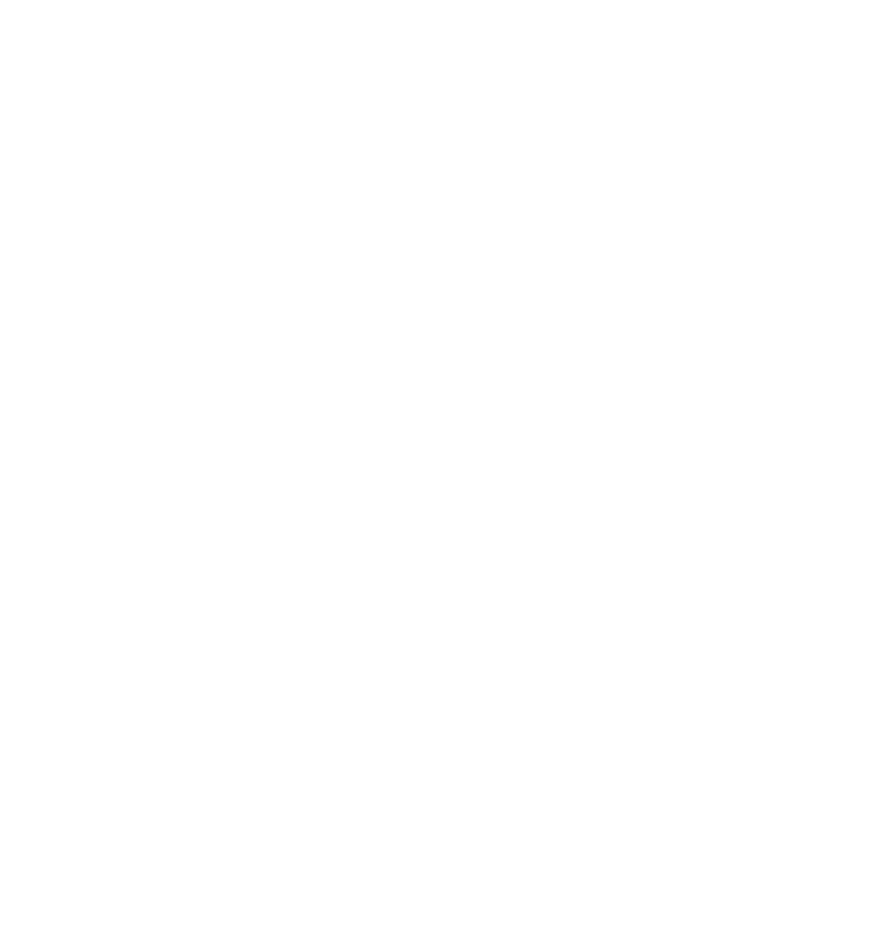
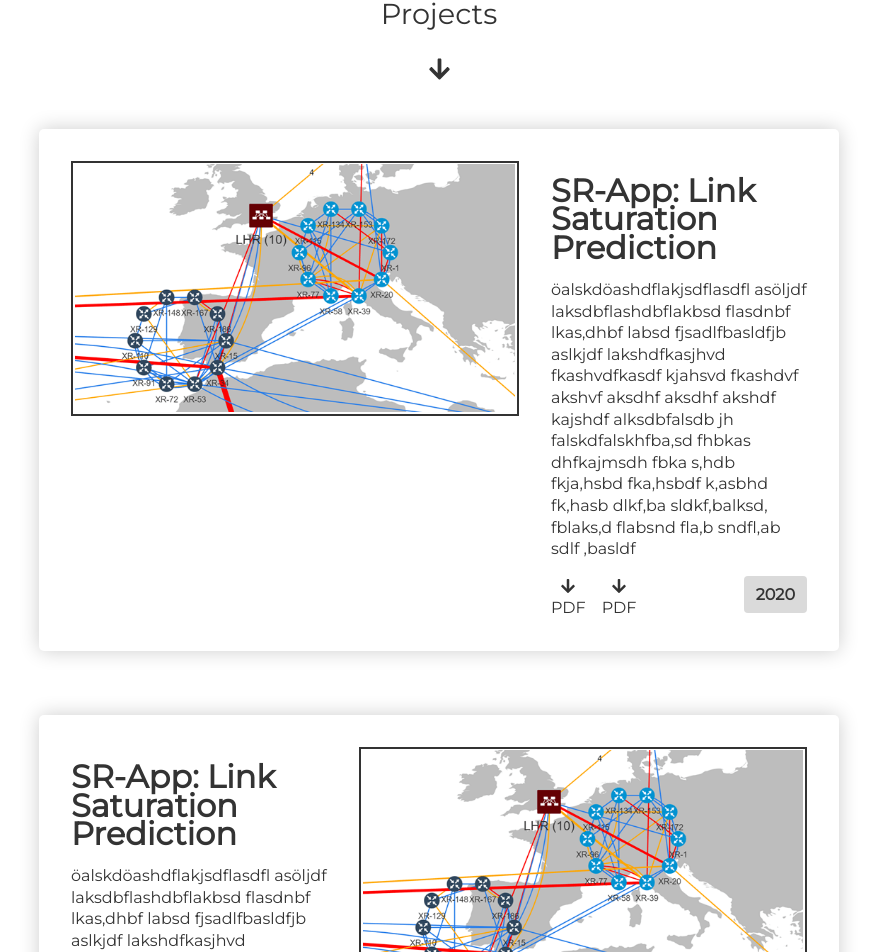
Before and after one commit to ubaumann/ubaumann.ch, a React (Create React App) app: page / in a window 1280 px wide. Shown: the part 2320-3272 px from the top of the page, without its empty margins (201-1078 px from the left). Before the commit the page ends 2215 px from the top, so only its background shows below. Built offline with nearby package versions, Linux system fonts and the light colour scheme.

Commit message:
added projects

```diff
--- a/public/index.html
+++ b/public/index.html
@@ -24,6 +24,11 @@
       work correctly both with client-side routing and a non-root public URL.
       Learn how to configure a non-root public URL by running `npm run build`.
     -->
+
+    <link rel="preconnect" href="https://fonts.googleapis.com">
+    <link rel="preconnect" href="https://fonts.gstatic.com" crossorigin>
+    <link href="https://fonts.googleapis.com/css2?family=Montserrat&display=swap" rel="stylesheet">
+
     <title>Michel Bongard</title>
   </head>
   <body>
--- a/src/App.tsx
+++ b/src/App.tsx
@@ -5,6 +5,7 @@ import Banner from './components/Banner/Banner';
 import AboutMe from './components/AboutMe/AboutMe';
 import Skills from './components/Skills/Skills';
 import Experience from './components/Experience/Experience';
+import Projects from './components/Projects/Projects';
 
 function App() {
   return (
@@ -13,6 +14,7 @@ function App() {
       <AboutMe />
       <Skills />
       <Experience />
+      <Projects />
     </div>
   );
 }
--- a/src/assets/fontawesome/fontawesome.ts
+++ b/src/assets/fontawesome/fontawesome.ts
@@ -6,6 +6,8 @@ import {
 import {
   faEnvelope,
   faBriefcase,
+  faClipboard,
+  faArrowDown,
 } from '@fortawesome/free-solid-svg-icons';
 
 library.add(
@@ -13,6 +15,8 @@ library.add(
   faLinkedin,
   faEnvelope,
   faBriefcase,
+  faClipboard,
+  faArrowDown,
 );
 
 export default library;
--- a/src/components/Experience/Experience.tsx
+++ b/src/components/Experience/Experience.tsx
@@ -10,7 +10,7 @@ const Experience = () => {
             <div className="TileTitle">Experience</div>
             <Timeline>
                 <TimelineItem period='April 2021 - Present' title='Assistant, Software Engineer'>
-                    <TimelineWorkDescription employer='INS Institute for Networked Solutions' employerLink='https://www.ins.hsr.ch/index.php?id=16093' employmentRate="100%" description='Assistant to the professors in the field of computer networks and full-stack software engineer for network applications (mostly for Segment Routing).' />
+                    <TimelineWorkDescription employer='INS Institute for Networked Solutions' employerLink='https://www.ins.hsr.ch/index.php?id=16093' employmentRate="100%" description='Assistant to the professors in the field of computer networks and full-stack software engineer for network applications (mostly in Segment Routing in collaboration with Cisco Inc.).' />
                 </TimelineItem>
                 <TimelineItem period='April 2017 - Present' title='Web-Administrator'>
                     <TimelineWorkDescription employer='Verein GemeinsamStark' employerLink='https://gemeinsamstark.ch/' employmentRate="<5%" description='Administrator for Wordpress website www.gemeinsamstark.ch.' />
--- /dev/null
+++ b/src/components/ProjectItem/ProjectItem.scss
@@ -0,0 +1,116 @@
+@import '../../scss/settings.scss';
+
+.ProjectItem {
+    display: flex;
+
+    &-Image {
+        width: 28rem;
+        height: fit-content;
+        border: 2px solid #333;
+        padding: 0.1rem;
+        margin-right: 2rem;
+    }
+
+    &-Content {
+        display: flex;
+        flex-direction: column;
+        align-content: flex-start;
+        width: 100%;
+        text-align: start;
+    }
+
+    &-Header {
+        text-align: start;
+        font-size: 2rem;
+        font-weight: 700;
+        margin: 1rem 0;
+        line-height: 1.8rem;
+        text-align: start;
+    }
+
+    &-Footer {
+        display: flex;
+        justify-content: space-between;
+        margin-top: 1rem;
+    }
+
+    &-Links {
+        display: flex;
+        flex-wrap: wrap;
+    }
+
+    &-LinkIcon {
+        color: inherit;
+    }
+
+    &-LinkTitle {
+        color: inherit;
+    }
+
+    &-FooterLink {
+        margin-right: 1rem;
+        text-align: center;
+        text-decoration: none;
+        color: #333;
+
+        &:hover {
+            color: #035397;
+        }
+    }
+
+    &-Period {
+        background-color: #dadada;
+        color: #333;
+        font-weight: bold;
+        border-radius: 0.25rem;
+        padding: 0.5rem 0.75rem;
+        width: fit-content;
+        height: fit-content;
+    }
+
+    &:nth-child(2n) {
+        flex-direction: row-reverse;
+
+        & .ProjectItem {
+            &-Image {
+                margin-right: 0rem;
+                margin-left: 2rem;
+            }
+
+            &-Footer {
+                flex-direction: row-reverse;
+            }
+        }
+    }
+}
+
+@media screen and (max-width: $breakpoint-two) {
+    .ProjectItem {
+        flex-direction: column-reverse;
+
+        &-Image {
+            width: 100%;
+            margin: 0rem;
+            margin-top: 1.5rem;
+        }
+
+        &-Header {
+            margin-top: 0rem;
+        }
+
+        &:nth-child(2) {
+            flex-direction: column-reverse;
+
+            & .ProjectItem {
+                &-Image {
+                    margin: 0rem;
+                    margin-top: 1.5rem;
+                }
+
+                &-Footer {
+                    flex-direction: row;
+                }
+            }
+        }
+    }
+}
--- /dev/null
+++ b/src/components/ProjectItem/ProjectItem.tsx
@@ -0,0 +1,49 @@
+import React from 'react'
+import './ProjectItem.scss'
+import { FontAwesomeIcon } from '@fortawesome/react-fontawesome';
+import { IconName, IconPrefix } from '@fortawesome/fontawesome-common-types';
+
+type FooterItem = {
+    awesomeFontLibrary: IconPrefix;
+    awesomeFontIcon: IconName;
+    title: string;
+    link: string;
+}
+
+type ProjectItemProps = {
+    period: string;
+    title: string;
+    image: string;
+    imageAlt?: string;
+    footerItems?: FooterItem[];
+    children?: React.ReactNode;
+}
+
+const ProjectItem = (props: ProjectItemProps) => {
+    const {period, title, image, imageAlt, footerItems, children} = props;
+
+    return (
+        <div className='ProjectItem Tile'>
+            <img className="ProjectItem-Image" src={image} alt={imageAlt} />
+            <div className="ProjectItem-Content">
+                <div className="ProjectItem-Header">{title}</div>
+                {children}
+                <div className="ProjectItem-Footer">
+                    <div className="ProjectItem-Links">
+                        {footerItems?.map(item => {
+                            return (
+                                <a className="ProjectItem-FooterLink" href={item.link} rel="noopener noreferrer" target="_blank">
+                                    <FontAwesomeIcon className='ProjectItem-LinkIcon' icon={[item.awesomeFontLibrary, item.awesomeFontIcon]} />
+                                    <div className="ProjectItem-LinkTitle">{item.title}</div>
+                                </a>
+                            )
+                        })}
+                    </div>
+                    <div className="ProjectItem-Period">{period}</div>
+                </div>
+            </div>
+        </div>
+    )
+}
+
+export default ProjectItem
--- /dev/null
+++ b/src/components/Projects/Projects.scss
@@ -0,0 +1,12 @@
+.Projects {
+    &-Header {
+        display: flex;
+        flex-direction: column;
+        align-items: center;
+    }
+
+    &-HeaderIcon {
+        font-size: 1.5rem;
+        margin-bottom: -1rem;
+    }
+}
--- /dev/null
+++ b/src/components/Projects/Projects.tsx
@@ -0,0 +1,31 @@
+import './Projects.scss'
+import ProjectItem from '../ProjectItem/ProjectItem'
+import { FontAwesomeIcon } from '@fortawesome/react-fontawesome'
+import imgLspLqa from '../../assets/projects/project-lsp-lqa.png'
+
+const Projects = () => {
+    return (
+        <div className='Projects'>
+            <div className="Projects-Header">
+                <div className="TileTitle">Projects</div>
+                <FontAwesomeIcon className='Projects-HeaderIcon' icon={['fas', 'arrow-down']} />
+            </div>
+            <div className='Projects-List'>
+                <ProjectItem period='2020' title='SR-App: Link Saturation Prediction' image={imgLspLqa} footerItems={[
+                    {awesomeFontLibrary: 'fas', awesomeFontIcon: 'arrow-down', title: 'PDF', link: 'https://eprints.ost.ch/id/eprint/909/1/HS%202020%202021-BA-EP-Bongard-Illi-SR-App%20Analytics.pdf'},
+                    {awesomeFontLibrary: 'fas', awesomeFontIcon: 'arrow-down', title: 'PDF', link: 'https://google.com'},
+                    ]}>
+                    <p>öalskdöashdflakjsdflasdfl asöljdf laksdbflashdbflakbsd flasdnbf lkas,dhbf labsd fjsadlfbasldfjb aslkjdf lakshdfkasjhvd fkashvdfkasdf kjahsvd fkashdvf akshvf aksdhf aksdhf akshdf kajshdf alksdbfalsdb jh falskdfalskhfba,sd fhbkas dhfkajmsdh fbka s,hdb fkja,hsbd fka,hsbdf k,asbhd fk,hasb dlkf,ba sldkf,balksd, fblaks,d flabsnd fla,b sndfl,ab sdlf ,basldf </p>
+                </ProjectItem>
+                <ProjectItem period='2020' title='SR-App: Link Saturation Prediction' image={imgLspLqa} footerItems={[
+                    {awesomeFontLibrary: 'fas', awesomeFontIcon: 'arrow-down', title: 'PDF', link: 'https://google.com'},
+                    {awesomeFontLibrary: 'fas', awesomeFontIcon: 'arrow-down', title: 'PDF', link: 'https://google.com'},
+                    ]}>
+                    <p>öalskdöashdflakjsdflasdfl asöljdf laksdbflashdbflakbsd flasdnbf lkas,dhbf labsd fjsadlfbasldfjb aslkjdf lakshdfkasjhvd fkashvdfkasdf kjahsvd fkashdvf akshvf aksdhf aksdhf akshdf kajshdf alksdbfalsdb jh falskdfalskhfba,sd fhbkas dhfkajmsdh fbka s,hdb fkja,hsbd fka,hsbdf k,asbhd fk,hasb dlkf,ba sldkf,balksd, fblaks,d flabsnd fla,b sndfl,ab sdlf ,basldf </p>
+                </ProjectItem>
+            </div>
+        </div>
+    )
+}
+
+export default Projects
--- a/src/components/Timeline/Timeline.scss
+++ b/src/components/Timeline/Timeline.scss
@@ -22,9 +22,14 @@
     }
 
     &-Title {
+        display: flex;
         font-size: 1.5rem;
         font-weight: bolder;
         margin: 1rem 0;
+    }
+
+    &-TitleIcon {
+        margin-right: 1rem;
     }
 
     &-Dot {
--- a/src/scss/global.scss
+++ b/src/scss/global.scss
@@ -1,5 +1,5 @@
 .Tile {
-    width: 80rem;
+    width: 70rem;
     margin: 4rem auto;
     box-shadow: 0px 0px 20px rgba(0, 0, 0, 0.2);
     border-radius: 5px;
--- a/src/scss/reset.scss
+++ b/src/scss/reset.scss
@@ -84,7 +84,7 @@ video {
   padding: 0;
   border: 0;
   font-size: 100%;
-  font-family: 'Raleway', sans-serif;
+  font-family: 'montserrat', sans-serif;
   vertical-align: baseline;
   line-height: 1.35rem;
 }
```
Also changed, not shown: src/components/Timeline/TimelineItem/TimelineItem.tsx (+14 -2 lines), src/assets/projects/project-lsp-lqa.png (added).
